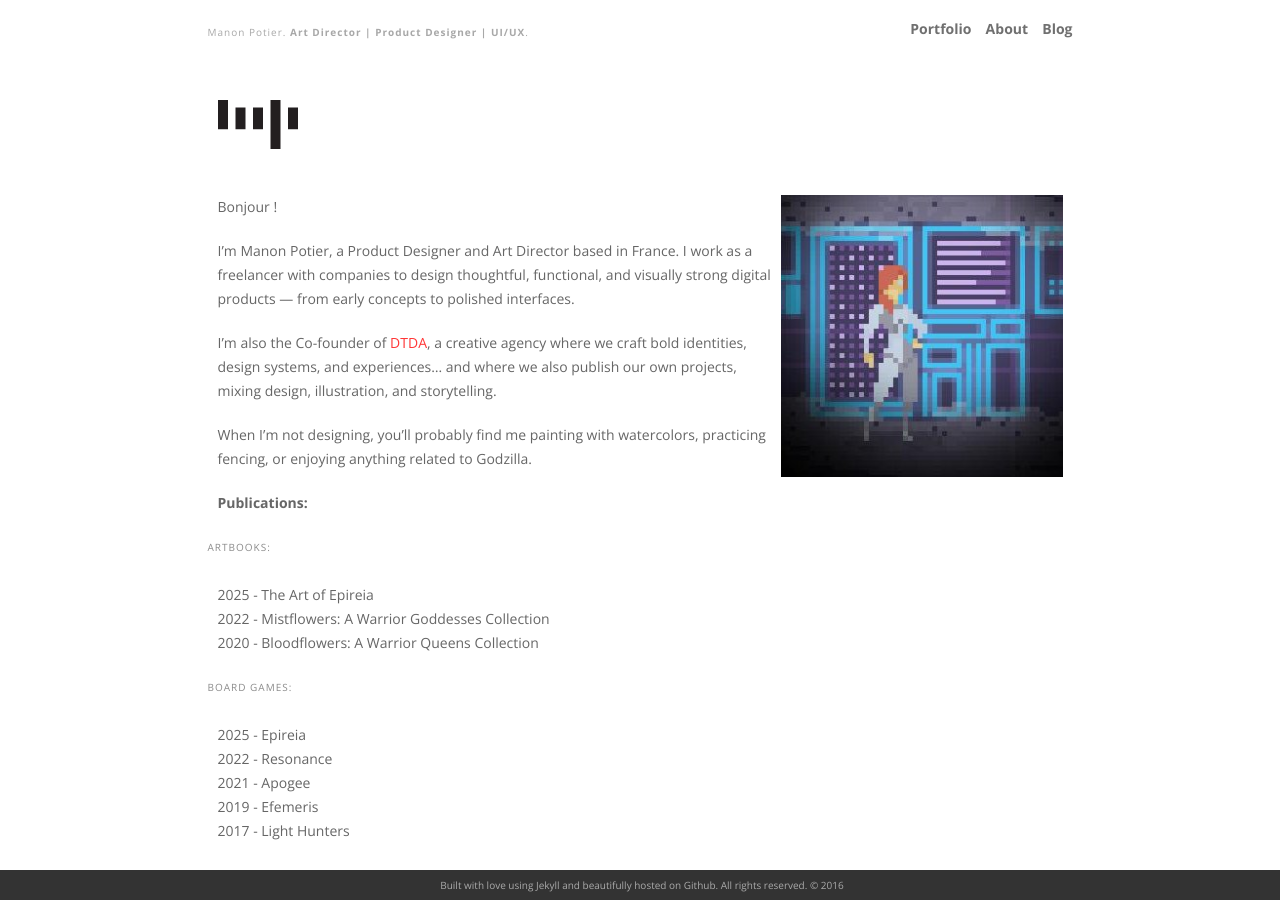
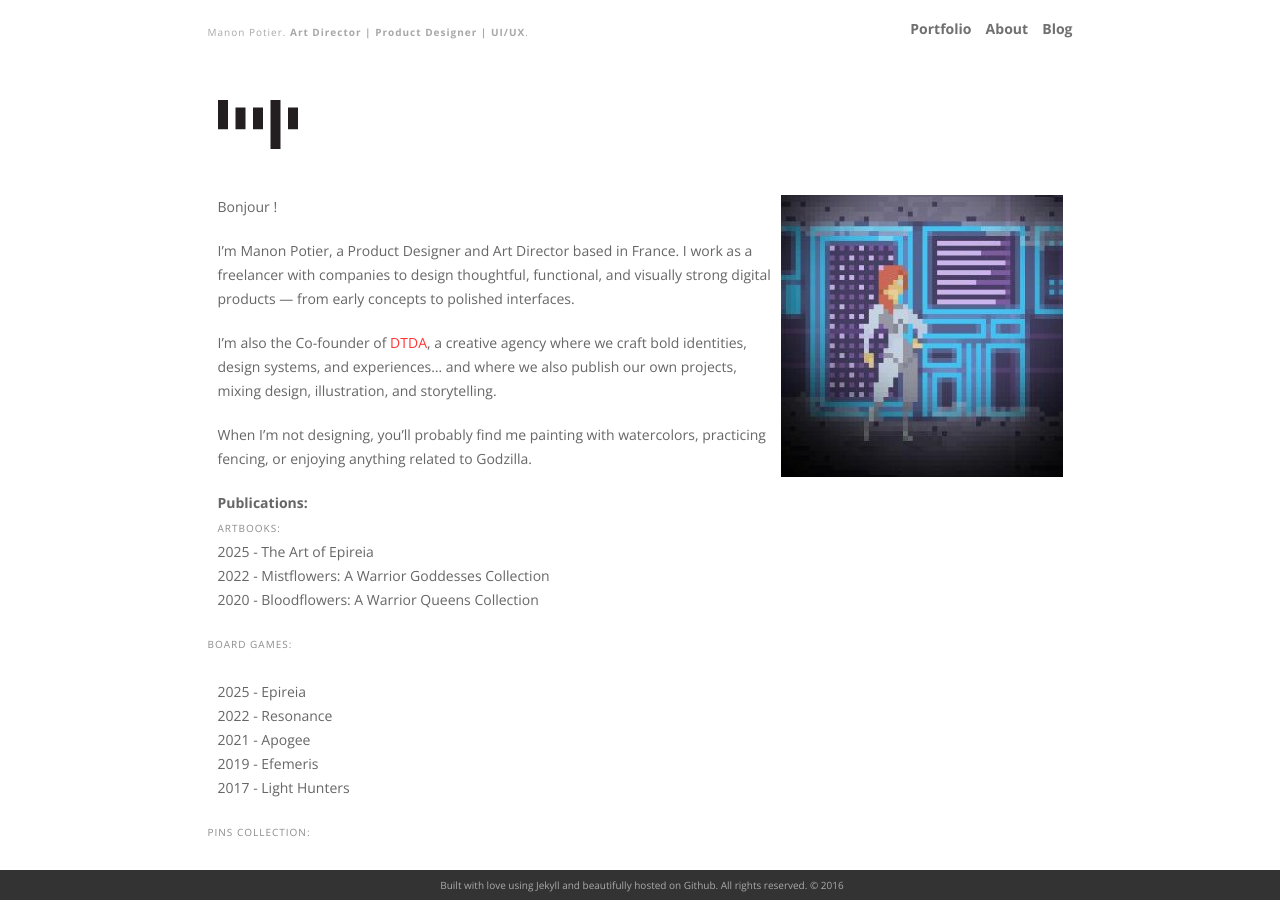
Before and after one commit to ManonStripes/manonstripes.github.io, a Jekyll site: the page built from j-about.md, in a window 1280 px wide and 900 px high. Built offline with Jekyll 4.4.1, drawn with Linux system fonts in a browser that asks for light colours; nearby versions of some CDN libraries.

Commit message:
Update j-about.md

```diff
--- a/j-about.md
+++ b/j-about.md
@@ -16,7 +16,7 @@
 
 
 <b>Publications:</b><br/>
-<div class="pub-descr">ARTBOOKS:</div><br/>
+<span class="pub-descr">ARTBOOKS:</span><br/>
 2025 - The Art of Epireia<br/>
 2022 - Mistflowers: A Warrior Goddesses Collection<br/>
 2020 - Bloodflowers: A Warrior Queens Collection<br/>
```
